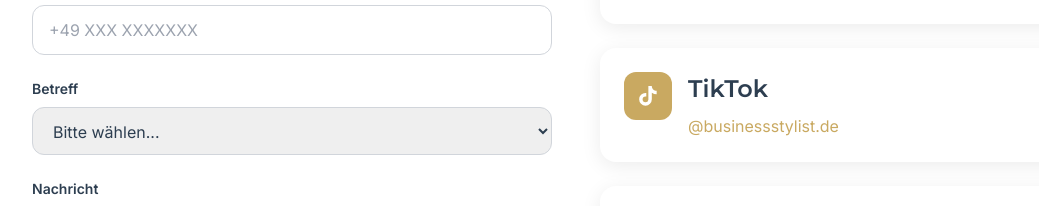
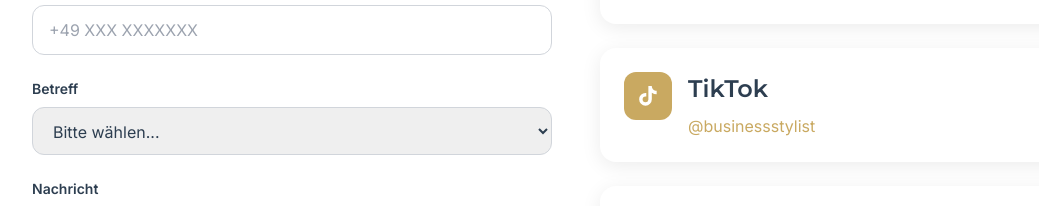
Before and after one commit to SEO-Agentur/businessstylist, a Next.js app: page /kontakt in a window 1280 px wide. Shown: the part 824-1030 px from the top of the page, without its empty margins (64-1103 px from the left). Built offline with nearby package versions, Linux system fonts and the light colour scheme; no server answers; the database is empty; a web font is replaced by a local one.

Commit message:
Update TikTok link and display text

```diff
--- a/app/kontakt/page.tsx
+++ b/app/kontakt/page.tsx
@@ -215,8 +215,8 @@ export default function KontaktPage() {
                   </div>
                   <div className="ml-4">
                     <h3 className="text-h3 mb-2">TikTok</h3>
-                    <a href="https://www.tiktok.com/@businessstylist.de" target="_blank" rel="noopener noreferrer" className="text-brand-accent hover:underline">
-                      @businessstylist.de
+                    <a href="https://www.tiktok.com/@businessstylist" target="_blank" rel="noopener noreferrer" className="text-brand-accent hover:underline">
+                      @businessstylist
                     </a>
                   </div>
                 </div>
```
